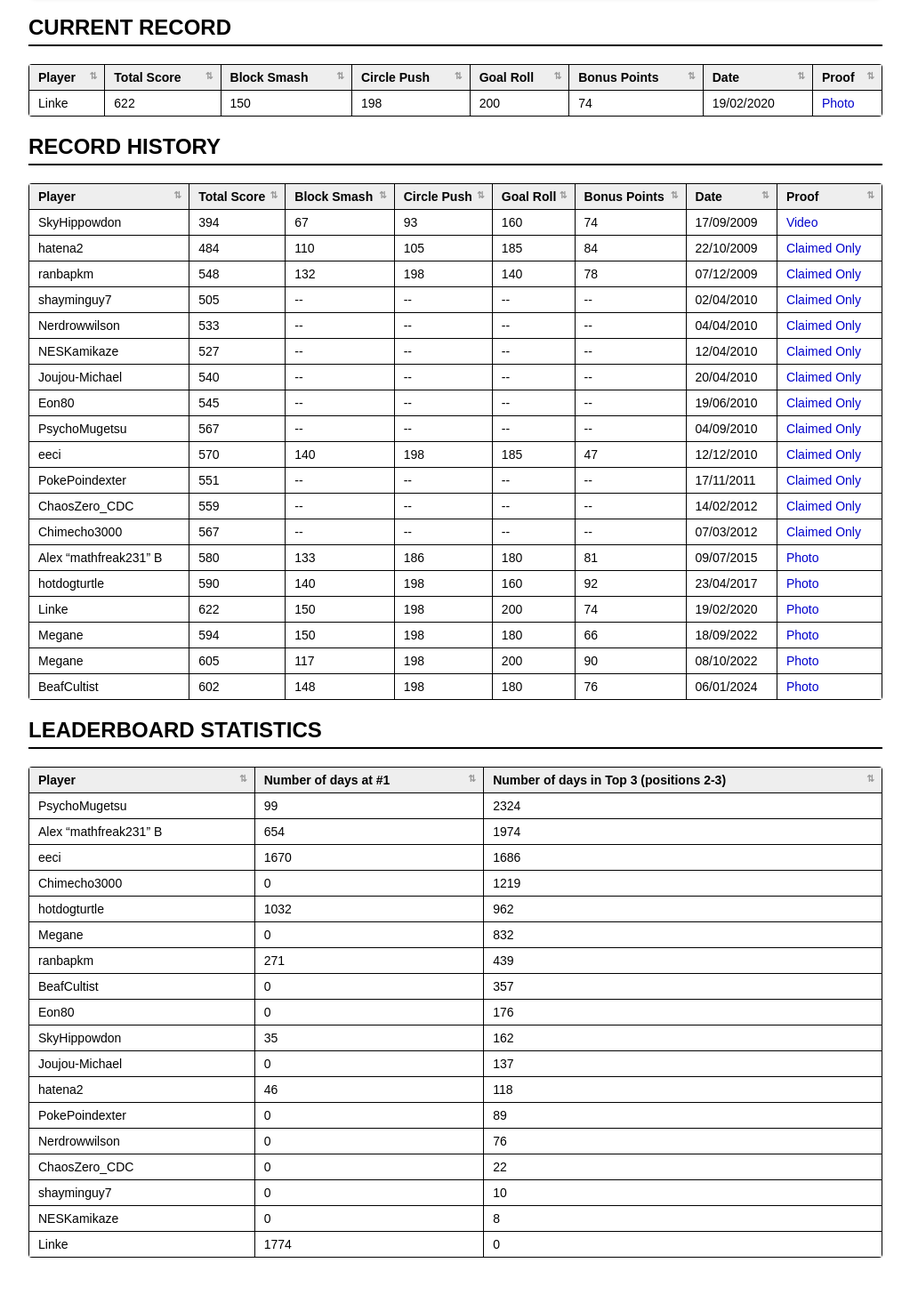
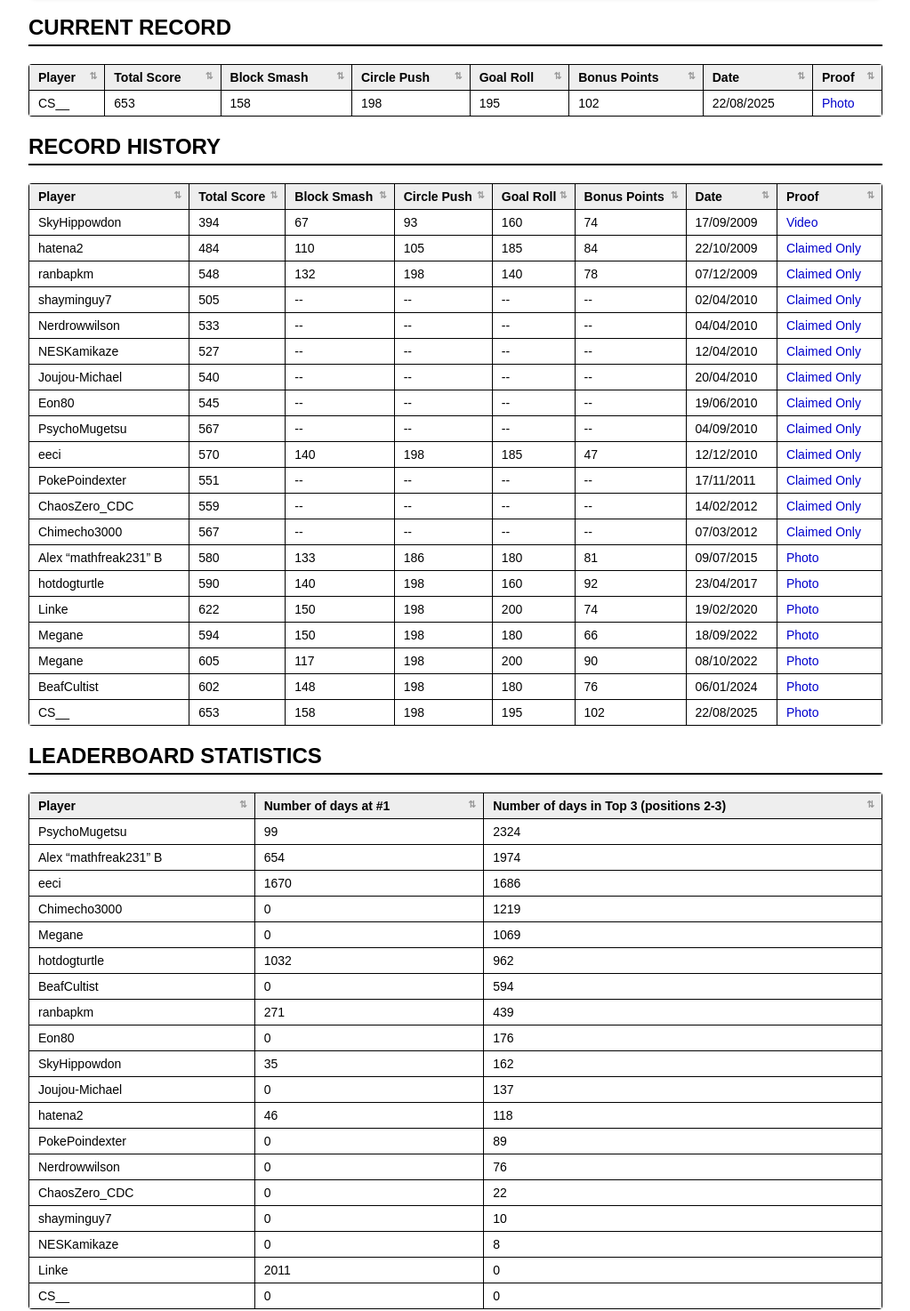
Before and after one commit to guilhemtapie/guilhemtapie.github.io, a plain HTML site: page courses/power.html in a window 1280 px wide. Shown: the part 362-1836 px from the top of the page at 89% size, without its empty margins (128-1151 px from the left). Drawn offline with Linux system fonts and the light colour scheme.

Commit message:
Add files via upload
Updated results.

```diff
--- a/courses/power.html
+++ b/courses/power.html
@@ -3,8 +3,8 @@
 	<head>
 		<title>Power Course - Pokéathlon WRs</title>
 		<link rel="stylesheet" href="../style.css">
+		<meta name="viewport" content="width=device-width, initial-scale=1.0">
 		<link rel="icon" href="../championship-trophy.svg" type="image/svg+xml">
-		<meta name="viewport" content="width=device-width, initial-scale=1.0">
 	</head>
 	<body>
 		<button id="themeToggle" class="theme-toggle" aria-label="Toggle dark/light theme">🌙</button>
@@ -61,14 +61,14 @@
 			</thead>
 			<tbody>
 				<tr data-proof="photo">
-					<td>Linke</td>
-					<td>622</td>
-					<td>150</td>
+					<td>CS__</td>
+					<td>653</td>
+					<td>158</td>
 					<td>198</td>
-					<td>200</td>
-					<td>74</td>
-					<td>19/02/2020</td>
-					<td><a href="https://cyberscore.me.uk/charts/111816">Photo</a></td>
+					<td>195</td>
+					<td>102</td>
+					<td>22/08/2025</td>
+					<td><a href="https://www.smogon.com/forums/threads/pok%C3%A9athlon-records.3715012/page-2">Photo</a></td>
 				</tr>
 			</tbody>
 		</table>
@@ -280,6 +280,16 @@
 					<td>06/01/2024</td>
 					<td><a href="https://cyberscore.me.uk/charts/111816">Photo</a></td>
 				</tr>
+				<tr data-proof="photo">
+					<td>CS__</td>
+					<td>653</td>
+					<td>158</td>
+					<td>198</td>
+					<td>195</td>
+					<td>102</td>
+					<td>22/08/2025</td>
+					<td><a href="https://www.smogon.com/forums/threads/pok%C3%A9athlon-records.3715012/page-2">Photo</a></td>
+				</tr>
 			</tbody>
 		</table>
 		</div>
@@ -316,24 +326,24 @@
 					<td>1219</td>
 				</tr>
 				<tr>
+					<td>Megane</td>
+					<td>0</td>
+					<td>1069</td>
+				</tr>
+				<tr>
 					<td>hotdogturtle</td>
 					<td>1032</td>
 					<td>962</td>
 				</tr>
 				<tr>
-					<td>Megane</td>
+					<td>BeafCultist</td>
 					<td>0</td>
-					<td>832</td>
+					<td>594</td>
 				</tr>
 				<tr>
 					<td>ranbapkm</td>
 					<td>271</td>
 					<td>439</td>
-				</tr>
-				<tr>
-					<td>BeafCultist</td>
-					<td>0</td>
-					<td>357</td>
 				</tr>
 				<tr>
 					<td>Eon80</td>
@@ -382,7 +392,12 @@
 				</tr>
 				<tr>
 					<td>Linke</td>
-					<td>1774</td>
+					<td>2011</td>
+					<td>0</td>
+				</tr>
+				<tr>
+					<td>CS__</td>
+					<td>0</td>
 					<td>0</td>
 				</tr>
 			</tbody>
```
